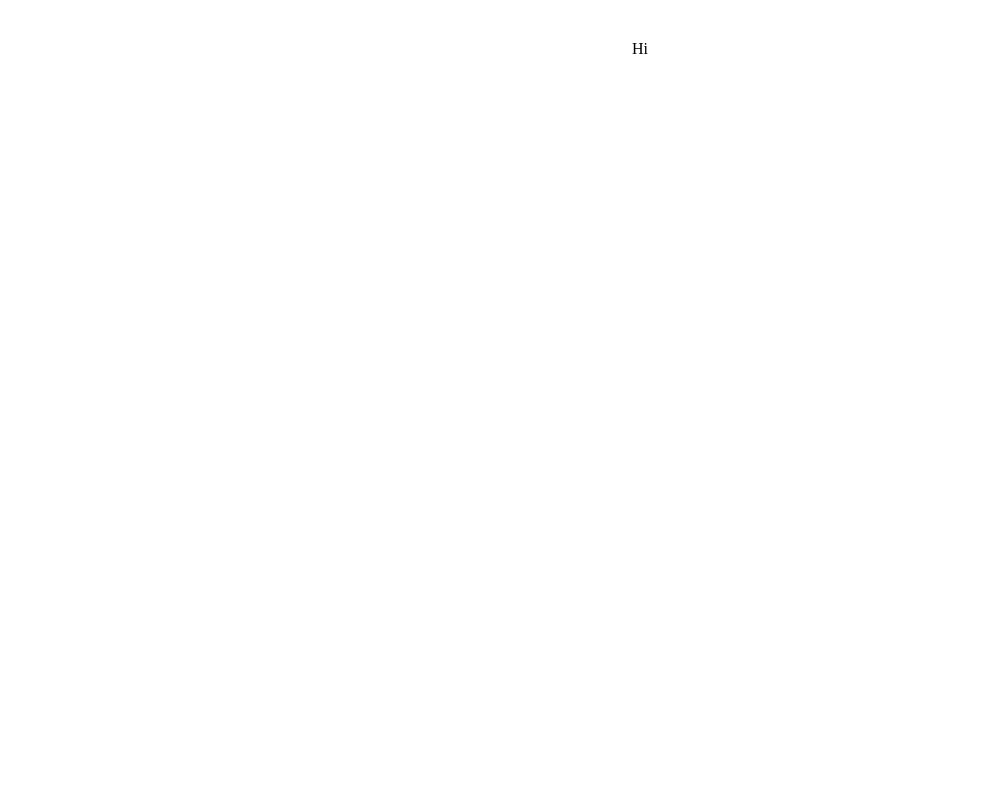
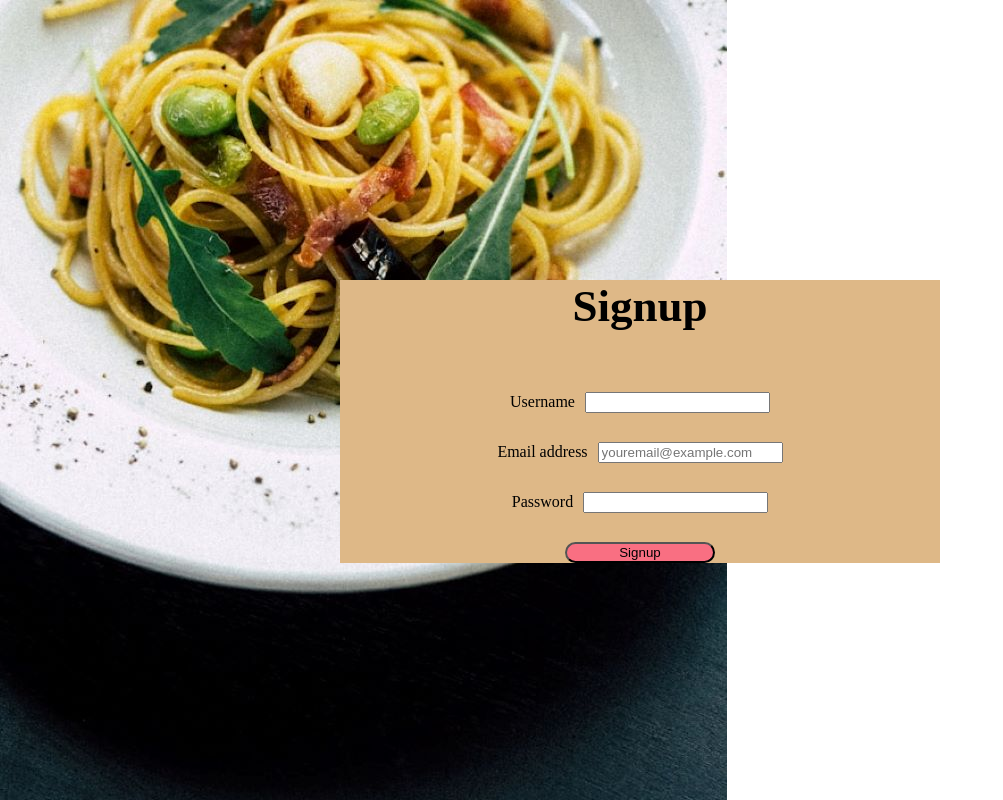
Before and after one commit to kjara03/Recipe_Remix, a React (Vite) app: page / in a window 1280 px wide. Shown: the whole page, without its empty margins (0-1003 px from the left). Built offline with nearby package versions, Linux system fonts and the light colour scheme.

Commit message:
Adding signup page

```diff
--- a/src/App.jsx
+++ b/src/App.jsx
@@ -1,7 +1,13 @@
 import "./App.css";
+import SignupForm from "./Components/SignupForm/SignupForm";
 
 function App() {
-  return <div>Hi</div>;
+    return (
+        <div>
+            <SignupForm />
+        </div>
+    );
 }
 
+
 export default App;
--- /dev/null
+++ b/src/Components/SignupForm/SignupForm.css
@@ -0,0 +1,26 @@
+.wrapper {
+    width: 50%;
+    background: burlywood;
+    margin: auto;
+    margin-top: 20%;
+}
+
+.wrapper h4 {
+    font-size: 45px;
+    text-align: center;
+}
+
+
+.wrapper .mb-3 {
+    height: 50px;
+}
+
+.wrapper .form-control {
+    margin-left: 10px;
+}
+
+.btn-signup {
+    width: 25%;
+    border-radius: 50px;
+    background-color: #f96f82;
+}
--- /dev/null
+++ b/src/Components/SignupForm/SignupForm.jsx
@@ -0,0 +1,28 @@
+import React from "react";
+import './SignupForm.css';
+
+const SignupForm = () => {
+    return (
+        <div class="wrapper">
+            <form>
+                <h4>Signup</h4>
+                <div class="mb-3">
+                    <label for="Username" class="form-label">Username</label>
+                    <input type="username" class="form-control" id="Username" />
+                </div>
+                <div class="mb-3">
+                    <label for="InputEmail1" class="form-label">Email address</label>
+                    <input type="email" class="form-control" id="InputEmail1" aria-describedby="emailHelp" placeholder="youremail@example.com" />
+                </div>
+                <div class="mb-3">
+                    <label for="InputPassword1" class="form-label">Password</label>
+                    <input type="password" class="form-control" id="InputPassword1" />
+                </div>
+
+                <button type="submit" class="btn btn-signup">Signup</button>
+            </form>
+        </div>
+    );
+};
+
+export default SignupForm;
--- a/src/index.css
+++ b/src/index.css
@@ -0,0 +1,5 @@
+body {
+    background: url('./Components/Assets/signupbackground.jpg')
+    no-repeat;
+
+}
```
Also changed, not shown: src/Components/Assets/signupbackground.jpg (added).
